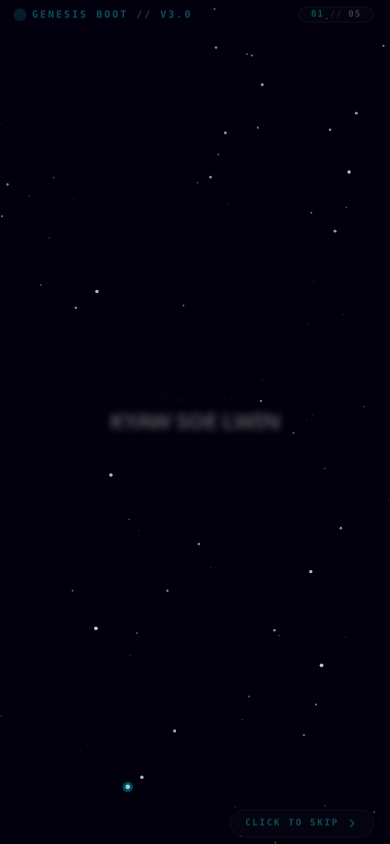
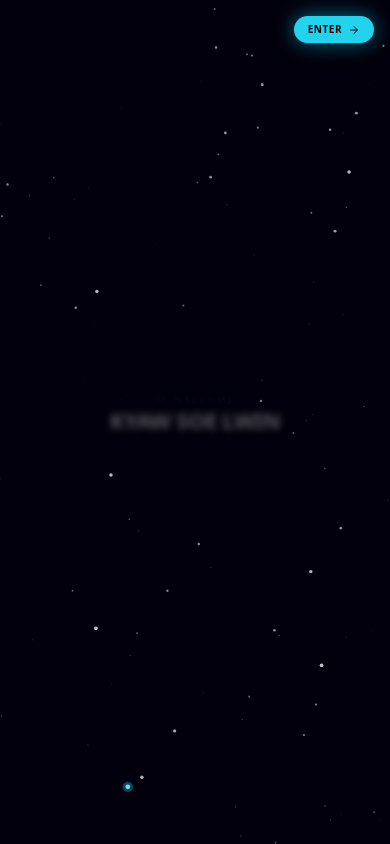
Before and after one commit to CapMorningStar/portfolio, a Next.js app: page / in a window 390 px wide. Shown: the top 844 px of the page. Built offline with nearby package versions, Linux system fonts and the light colour scheme.

Commit message:
fix: add stationary mobile top-right Enter button and isolate tap events to prevent background card click-through

```diff
--- a/src/components/IntroOverlay.tsx
+++ b/src/components/IntroOverlay.tsx
@@ -66,7 +66,6 @@ interface SupernovaFlash {
 }
 
 export function IntroOverlay() {
-  // Always visible on every fresh load & refresh
   const [isVisible, setIsVisible] = useState(true);
   const [phase, setPhase] = useState<IntroPhase>('singularity');
   const [currentIndex, setCurrentIndex] = useState(0);
@@ -77,21 +76,16 @@ export function IntroOverlay() {
   const supernovaFlash = useRef<SupernovaFlash | null>(null);
   const backgroundStars = useRef<{ x: number; y: number; z: number; speed: number; size: number }[]>([]);
 
-  const handleExit = () => {
+  const handleExit = (e?: React.MouseEvent | React.TouchEvent) => {
+    if (e) {
+      e.stopPropagation();
+      if ('preventDefault' in e && typeof e.preventDefault === 'function') {
+        e.preventDefault();
+      }
+    }
     if (isExiting) return;
     setIsExiting(true);
     document.body.style.overflow = 'auto';
-
-    // On mobile screens (< 768px), smoothly glide directly to the Education & Certifications section
-    const isMobile = typeof window !== 'undefined' && window.innerWidth < 768;
-    if (isMobile) {
-      setTimeout(() => {
-        const target = document.getElementById('education');
-        if (target) {
-          target.scrollIntoView({ behavior: 'smooth', block: 'start' });
-        }
-      }, 250);
-    }
 
     setTimeout(() => {
       setIsVisible(false);
@@ -396,9 +390,8 @@ export function IntroOverlay() {
     <div
       role="button"
       tabIndex={0}
-      onClick={handleExit}
-      onTouchEnd={handleExit}
-      className={`fixed inset-0 z-[999999] flex flex-col items-center justify-center select-none cursor-pointer overflow-hidden transition-all duration-700 ease-out ${
+      onClick={(e) => handleExit(e)}
+      className={`fixed inset-0 z-[999999] flex flex-col items-center justify-center select-none overflow-hidden transition-all duration-700 ease-out cursor-pointer ${
         isExiting
           ? 'opacity-0 scale-110 blur-sm pointer-events-none'
           : 'opacity-100 scale-100 blur-0'
@@ -407,6 +400,18 @@ export function IntroOverlay() {
     >
       {/* 3D Canvas Background */}
       <canvas ref={canvasRef} className="absolute inset-0 w-full h-full pointer-events-none" />
+
+      {/* ================= MOBILE-ONLY STATIONARY TOP-RIGHT ENTER BUTTON ================= */}
+      <div className="md:hidden fixed top-4 right-4 z-40 pointer-events-auto">
+        <button
+          onClick={(e) => handleExit(e)}
+          onTouchEnd={(e) => handleExit(e)}
+          className="flex items-center gap-1.5 px-3.5 py-1.5 rounded-full bg-cyan-400 text-black font-black text-[10px] uppercase tracking-wider shadow-[0_0_20px_rgba(6,182,212,0.6)] cursor-pointer active:scale-95 transition-transform"
+        >
+          <span>Enter</span>
+          <ArrowRight className="w-3 h-3 text-black" />
+        </button>
+      </div>
 
       {/* ================= 1. PURE QUANTUM PROTON SINGULARITY ================= */}
       <AnimatePresence>
@@ -485,7 +490,7 @@ export function IntroOverlay() {
         )}
       </AnimatePresence>
 
-      {/* ================= 3. TRUE VIEWPORT-PINNED CORNER HUD ================= */}
+      {/* ================= 3. TRUE VIEWPORT-PINNED CORNER HUD (Desktop Only) ================= */}
       {phase === 'matrix' && (
         <>
           {/* Top-Left: Genesis Telemetry */}
@@ -493,18 +498,18 @@ export function IntroOverlay() {
             initial={{ opacity: 0, y: -15 }}
             animate={{ opacity: 1, y: 0 }}
             transition={{ duration: 0.8 }}
-            className="fixed top-4 sm:top-8 left-4 sm:left-8 z-30 flex items-center gap-2 text-[10px] sm:text-[11px] font-mono font-bold uppercase tracking-[0.2em] sm:tracking-[0.25em] text-cyan-400 pointer-events-none"
+            className="fixed top-8 left-8 z-30 hidden md:flex items-center gap-2 text-[11px] font-mono font-bold uppercase tracking-[0.25em] text-cyan-400 pointer-events-none"
           >
-            <div className="w-2 h-2 sm:w-2.5 sm:h-2.5 rounded-full bg-cyan-400 animate-ping" />
+            <div className="w-2.5 h-2.5 rounded-full bg-cyan-400 animate-ping" />
             <span>GENESIS BOOT // V3.0</span>
           </motion.div>
 
-          {/* Top-Right: Step Counter */}
+          {/* Top-Right: Step Counter (Desktop) */}
           <motion.div
             initial={{ opacity: 0, y: -15 }}
             animate={{ opacity: 1, y: 0 }}
             transition={{ duration: 0.8 }}
-            className="fixed top-4 sm:top-8 right-4 sm:right-8 z-30 flex items-center gap-1.5 font-mono text-[9px] sm:text-[10px] text-gray-400 font-bold uppercase tracking-widest bg-white/5 px-3 py-1.2 rounded-full border border-white/10 backdrop-blur-md pointer-events-none shadow-sm"
+            className="fixed top-8 right-8 z-30 hidden md:flex items-center gap-1.5 font-mono text-[10px] text-gray-400 font-bold uppercase tracking-widest bg-white/5 px-3.5 py-1.5 rounded-full border border-white/10 backdrop-blur-md pointer-events-none shadow-sm"
           >
             <span className="text-cyan-400 font-black">{current.step}</span>
             <span className="text-gray-600">//</span>
@@ -516,7 +521,7 @@ export function IntroOverlay() {
             initial={{ opacity: 0, y: 15 }}
             animate={{ opacity: 1, y: 0 }}
             transition={{ duration: 0.8 }}
-            className="fixed bottom-4 sm:bottom-8 left-4 sm:left-8 z-30 hidden sm:flex items-center gap-2 text-[11px] font-mono text-gray-400 font-bold uppercase tracking-[0.25em] pointer-events-none"
+            className="fixed bottom-8 left-8 z-30 hidden md:flex items-center gap-2 text-[11px] font-mono text-gray-400 font-bold uppercase tracking-[0.25em] pointer-events-none"
           >
             <Terminal className="w-3.5 h-3.5 text-cyan-400" />
             <span>INTERACTIVE TERMINAL READY</span>
@@ -527,7 +532,7 @@ export function IntroOverlay() {
             initial={{ opacity: 0, y: 15 }}
             animate={{ opacity: 1, y: 0 }}
             transition={{ duration: 0.8 }}
-            className="fixed bottom-4 sm:bottom-8 right-4 sm:right-8 z-30 flex items-center gap-1.5 text-[9px] sm:text-[10px] font-mono font-bold uppercase tracking-[0.2em] sm:tracking-[0.25em] text-cyan-400 hover:text-white transition-colors bg-white/5 hover:bg-cyan-500/20 px-3.5 py-1.5 rounded-full border border-white/10 backdrop-blur-md shadow-sm"
+            className="fixed bottom-8 right-8 z-30 hidden md:flex items-center gap-1.5 text-[10px] font-mono font-bold uppercase tracking-[0.25em] text-cyan-400 hover:text-white transition-colors bg-white/5 hover:bg-cyan-500/20 px-3.5 py-1.5 rounded-full border border-white/10 backdrop-blur-md shadow-sm"
           >
             <span>CLICK TO SKIP</span>
             <ChevronRight className="w-3.5 h-3.5 animate-pulse" />
@@ -535,9 +540,9 @@ export function IntroOverlay() {
         </>
       )}
 
-      {/* ================= 4. CENTER: SLOW, MAJESTIC IDENTITY & CREDENTIAL EMERGENCE ================= */}
+      {/* ================= 4. CENTER: RESPONSIVE SINGLE-ROW IDENTITY MATRIX ================= */}
       {phase === 'matrix' && (
-        <div className="relative z-20 text-center max-w-5xl px-4 sm:px-6 w-full flex flex-col items-center justify-center my-auto">
+        <div className="relative z-20 text-center max-w-5xl px-4 sm:px-6 w-full flex flex-col items-center justify-center my-auto pointer-events-none">
           <AnimatePresence mode="wait">
             <motion.div
               key={currentIndex}
@@ -554,11 +559,11 @@ export function IntroOverlay() {
                 transition={{ duration: 1.2, delay: 0.15 }}
                 className="inline-flex items-center gap-2 px-3.5 py-1.2 sm:px-4 sm:py-1.5 rounded-full bg-cyan-500/10 border border-cyan-500/30 text-cyan-400 text-[9px] sm:text-[10px] font-black uppercase tracking-[0.3em] sm:tracking-[0.35em] mb-4 sm:mb-6 backdrop-blur-md shadow-[0_0_20px_rgba(6,182,212,0.2)]"
               >
-                <Sparkles className="w-3.5 h-3.5 text-cyan-400" />
+                <Sparkles className="w-3 h-3 sm:w-3.5 sm:h-3.5 text-cyan-400" />
                 <span>{current.tag}</span>
               </motion.div>
 
-              {/* Main Headline (Slow, Majestic 1.6s Blur-to-Sharp Deceleration) */}
+              {/* Main Headline (Responsive Auto Scaling) */}
               <motion.h1
                 initial={{ opacity: 0, scale: 0.90, filter: 'blur(10px)' }}
                 animate={{ opacity: 1, scale: 1, filter: 'blur(0px)' }}
@@ -568,7 +573,7 @@ export function IntroOverlay() {
                 {current.text}
               </motion.h1>
 
-              {/* Subtitle (Smooth 1.3s Glide In) */}
+              {/* Subtitle */}
               <motion.p
                 initial={{ opacity: 0, y: 15 }}
                 animate={{ opacity: 1, y: 0 }}
@@ -585,12 +590,15 @@ export function IntroOverlay() {
                   initial={{ opacity: 0, scale: 0.9, y: 20 }}
                   animate={{ opacity: 1, scale: 1, y: 0 }}
                   transition={{ duration: 0.8, delay: 0.4 }}
-                  className="mt-6 sm:mt-8"
+                  className="mt-6 sm:mt-8 pointer-events-auto"
                 >
-                  <div className="inline-flex items-center gap-2.5 sm:gap-3 px-7 py-3.5 sm:px-9 sm:py-4 rounded-full bg-cyan-400 text-black font-black text-[10px] sm:text-xs uppercase tracking-[0.25em] shadow-[0_0_35px_rgba(6,182,212,0.6)] hover:bg-cyan-300 hover:scale-105 transition-all">
+                  <button
+                    onClick={(e) => handleExit(e)}
+                    className="inline-flex items-center gap-2.5 sm:gap-3 px-7 py-3.5 sm:px-9 sm:py-4 rounded-full bg-cyan-400 text-black font-black text-[10px] sm:text-xs uppercase tracking-[0.25em] shadow-[0_0_35px_rgba(6,182,212,0.6)] hover:bg-cyan-300 hover:scale-105 transition-all cursor-pointer"
+                  >
                     <span>ENTER PORTFOLIO</span>
                     <ArrowRight className="w-3.5 h-3.5 sm:w-4 sm:h-4" />
-                  </div>
+                  </button>
                 </motion.div>
               )}
             </motion.div>
```
